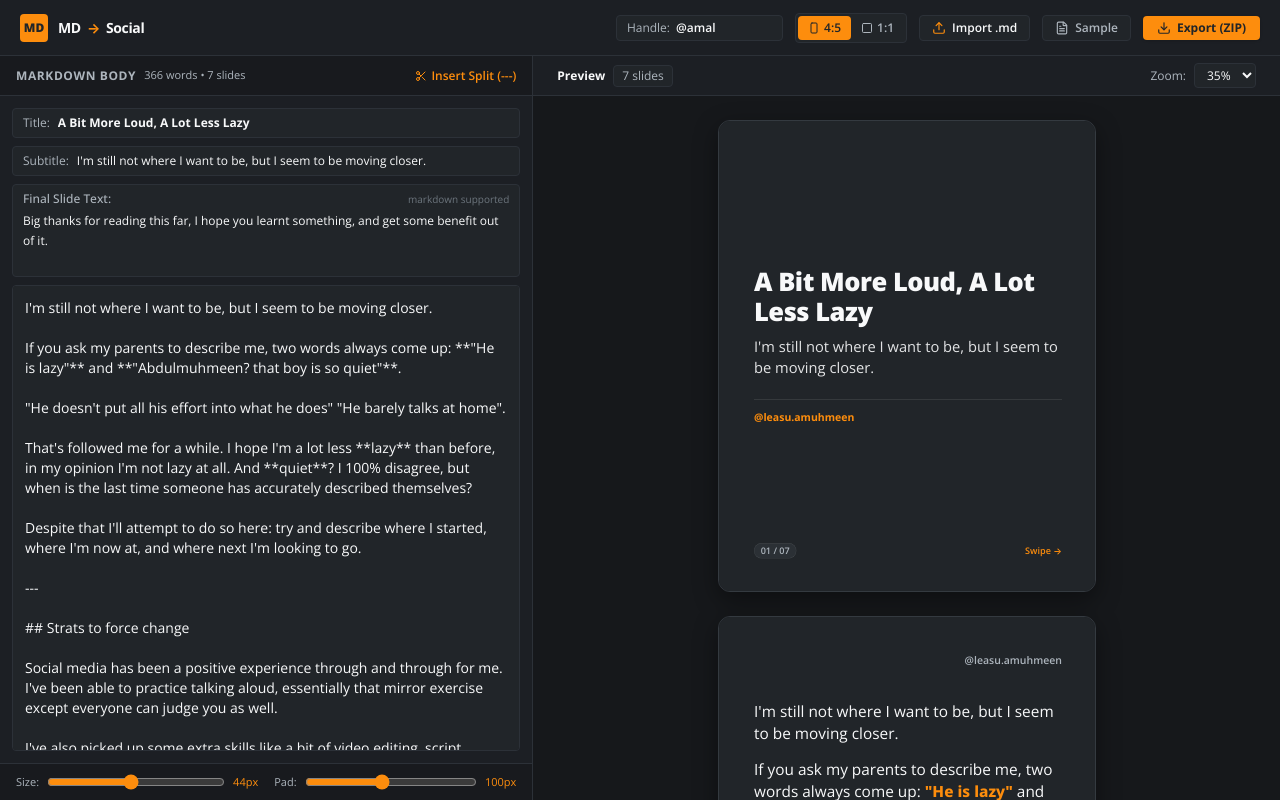
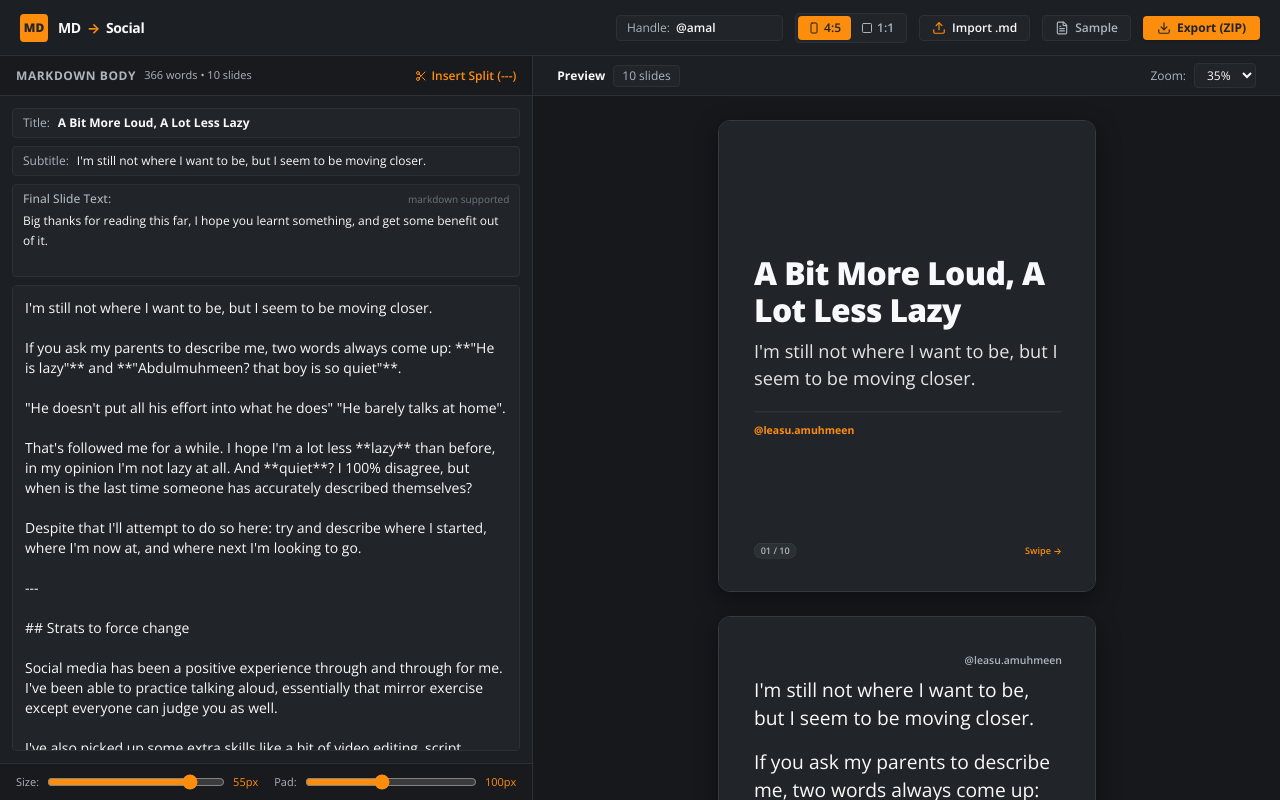
Before and after one commit to AMuh2020/md_to_social, a website: page index.html in a window 1280 px wide. Drawn offline with nearby package versions, Linux system fonts and the light colour scheme.

Commit message:
feat: update font size to 55px in settings

```diff
--- a/app.js
+++ b/app.js
@@ -50,7 +50,7 @@
 
 AbdulMuhmeen A. Leasu (aka AMAL)`,
   aspectRatio: '4:5', // '4:5' or '1:1'
-  fontSize: 44, // px
+  fontSize: 55, // px
   lineHeight: 1.45,
   padding: 100, // px
   textAlign: 'left',
--- a/index.html
+++ b/index.html
@@ -129,8 +129,8 @@
       <div class="border-t border-[#2c3138] px-4 py-2.5 bg-[#181a1e] flex items-center justify-between gap-4 text-xs">
         <div class="flex items-center gap-2 flex-1">
           <span class="text-[#adb5bd] text-[11px] whitespace-nowrap">Size:</span>
-          <input id="font-size-slider" type="range" min="30" max="60" value="44" class="w-full accent-[#fd8d0d] cursor-pointer">
-          <span id="font-size-val" class="text-[#fd8d0d] text-[11px] font-mono w-8">44px</span>
+          <input id="font-size-slider" type="range" min="30" max="60" value="55" class="w-full accent-[#fd8d0d] cursor-pointer">
+          <span id="font-size-val" class="text-[#fd8d0d] text-[11px] font-mono w-8">55px</span>
         </div>
 
         <div class="flex items-center gap-2 flex-1">
```
